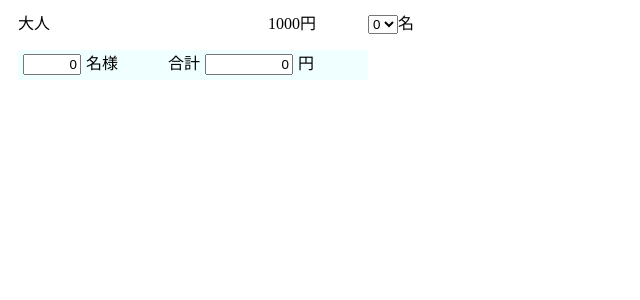
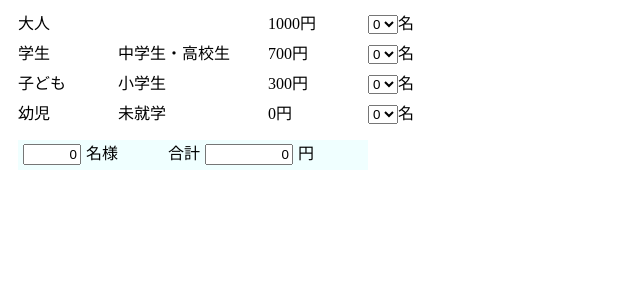
Before and after one commit to y4shiro/yonetty-react-ts-tutorial, a React (Create React App) app: page / in a window 1280 px wide. Shown: the top 300 px of the page, without its empty margins (0-640 px from the left). Built offline with nearby package versions, Linux system fonts and the light colour scheme.

Commit message:
大人以外の料金データを追加して表示

```diff
--- a/src/index.tsx
+++ b/src/index.tsx
@@ -61,7 +61,8 @@ class Summary extends React.Component {
 }
 
 class AdmissionFeeCalculator extends React.Component {
-  private detail: DetailProps = {
+  private details: DetailProps[] = [
+    {
       classification: {
         name: '大人',
         description: '',
@@ -69,12 +70,43 @@ class AdmissionFeeCalculator extends React.Component {
         numOfPeople: 0,
         totalPrice: 0,
       },
-  };
+    },
+    {
+      classification: {
+        name: '学生',
+        description: '中学生・高校生',
+        unitPrice: 700,
+        numOfPeople: 0,
+        totalPrice: 0,
+      },
+    },
+    {
+      classification: {
+        name: '子ども',
+        description: '小学生',
+        unitPrice: 300,
+        numOfPeople: 0,
+        totalPrice: 0,
+      },
+    },
+    {
+      classification: {
+        name: '幼児',
+        description: '未就学',
+        unitPrice: 0,
+        numOfPeople: 0,
+        totalPrice: 0,
+      },
+    },
+  ];
 
   render() {
+    const detailJsx = this.details.map((fc, idx) => {
+      return <Detail key={idx.toString()} classification={fc.classification} />;
+    });
     return (
       <>
-        <Detail classification={this.detail.classification} />
+        {detailJsx}
         <Summary />
       </>
     );
```
Lines whose indentation alone changed are shown as unchanged.
